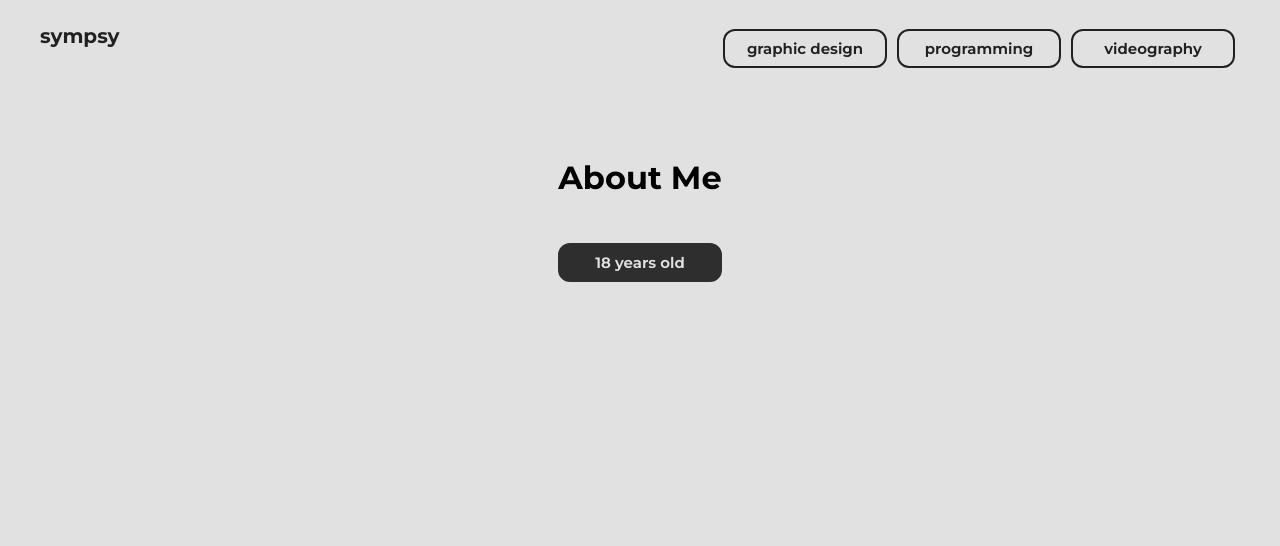
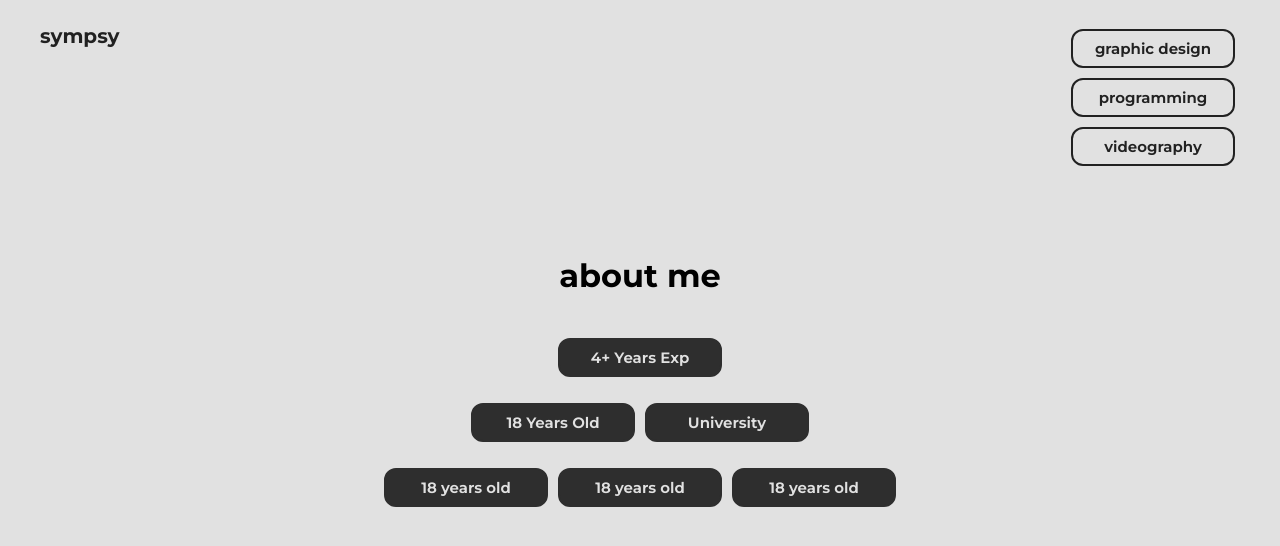
Before and after one commit to sympsy/sympsy-portfolio, a plain HTML site: page index.html in a window 1280 px wide. Drawn offline with Linux system fonts and the light colour scheme.

Commit message:
minor setup

```diff
--- a/index.html
+++ b/index.html
@@ -19,9 +19,22 @@
         </div>
     </div>
 
+    <div class="aboutHeading">
+        <h1>about me</h1>
+    </div>
+
     <div class="aboutContainer">
-        <h1>About Me</h1>
-        <br>
+        <p class="abtButton">4+ Years Exp</p>
+    </div>
+
+    <div class="aboutContainer">
+        <p class="abtButton">18 Years Old</p>
+        <p class="abtButton">University</p>
+    </div>
+
+    <div class="aboutContainer">
+        <p class="abtButton">18 years old</p>
+        <p class="abtButton">18 years old</p>
         <p class="abtButton">18 years old</p>
     </div>
 
--- a/sitestyle1.css
+++ b/sitestyle1.css
@@ -30,7 +30,7 @@ a {
 
 .navGrid {
     display: flex;
-    flex-direction: row;
+    flex-direction: column;
     align-items: center;
 }
 
@@ -54,13 +54,20 @@ a {
     background-color: var(--primary-color);
 }
 
+.aboutHeading {
+    display: flex;
+    flex-direction: row;
+    align-items: center;
+    margin-top: 4rem;
+    justify-content: center
+}
+
 .aboutContainer {
     display: flex;
-    flex-direction: column;
+    flex-direction: row;
     align-items: center;
-    margin-top: 4rem;
-    margin-right: 20rem;
-    margin-left: 20rem;
+    margin-top: 1rem;
+    justify-content: center
 }
 
 .abtButton {
```
